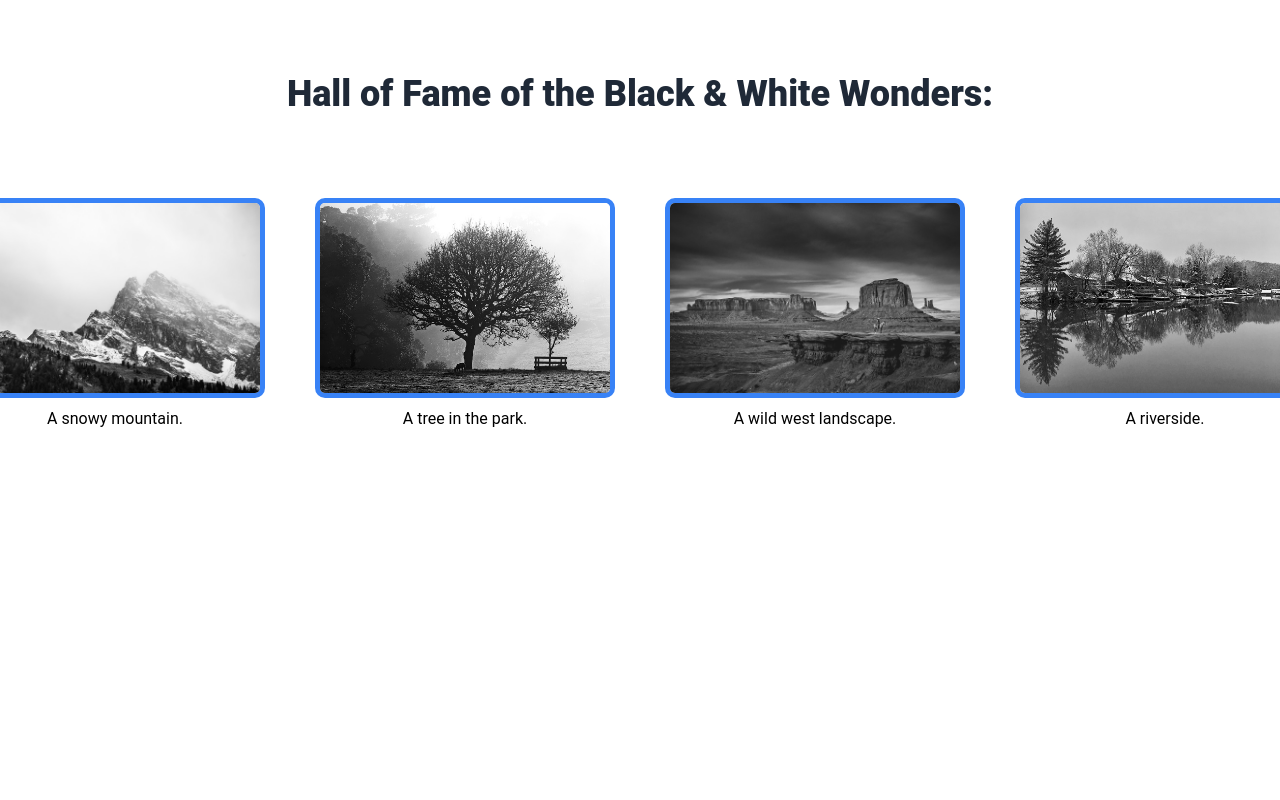
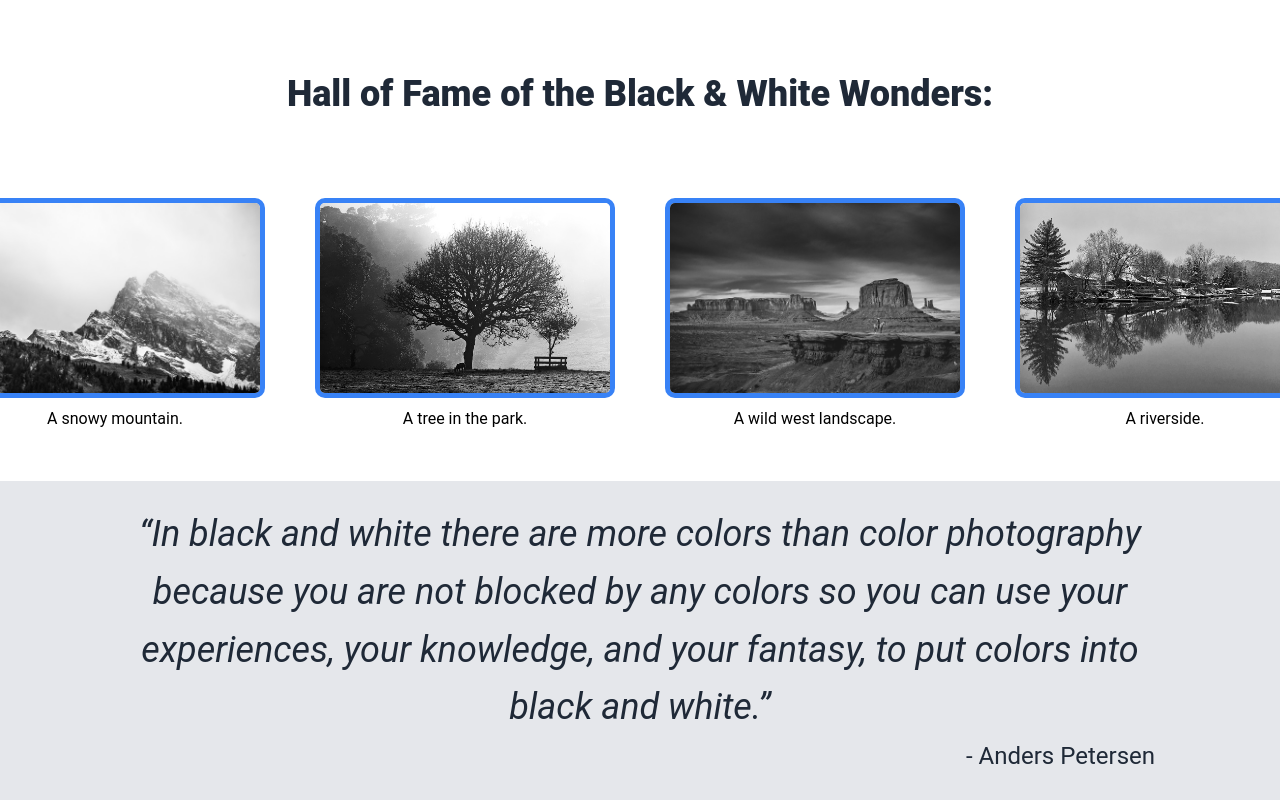
Before and after one commit to fvic92/landing-page, a plain HTML site: page index.html in a window 1280 px wide. Shown: the part 777-1577 px from the top of the page. Before the commit the page ends 1258 px from the top, so only its background shows below. Drawn offline with Linux system fonts and the light colour scheme.

Commit message:
Add a quote section with content and CSS

```diff
--- a/css/style.css
+++ b/css/style.css
@@ -114,3 +114,22 @@ nav ul .header-links a {
 .photo-info p {
     text-align: center;
 }
+
+.quote-section {
+    background-color: #e5e7eb;;
+    padding: 25px 125px;
+}
+
+.quote-section .quote-text {
+    color: #1f2937;
+    font-size: 36px;
+    font-style: italic;
+    text-align: center;
+}
+
+.quote-section .quote-author {
+    color: #1f2937;
+    text-align: right;
+    font-size: 24px;
+    text-align: right;
+}
--- a/index.html
+++ b/index.html
@@ -53,6 +53,10 @@
                 </div>
             </div>
         </div>
+        <div class="quote-section">
+            <p class="quote-text">“In black and white there are more colors than color photography because you are not blocked by any colors so you can use your experiences, your knowledge, and your fantasy, to put colors into black and white.”</p>
+            <p class="quote-author">- Anders Petersen</p>
+        </div>
     </main>
     <footer></footer>
 </body>
```
